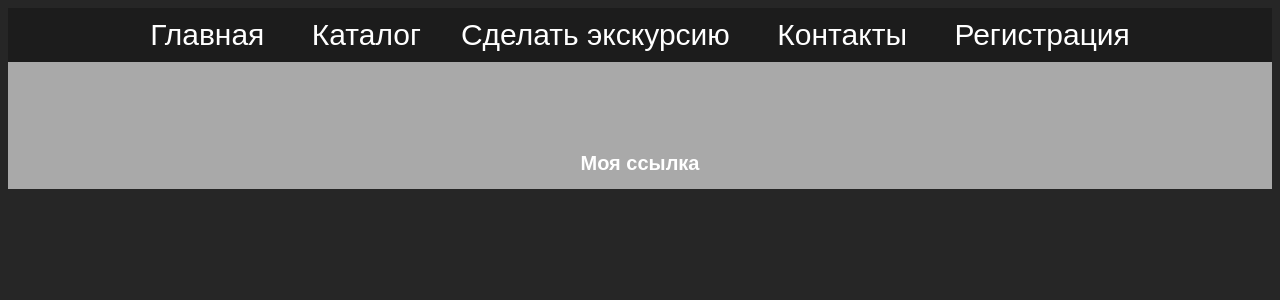
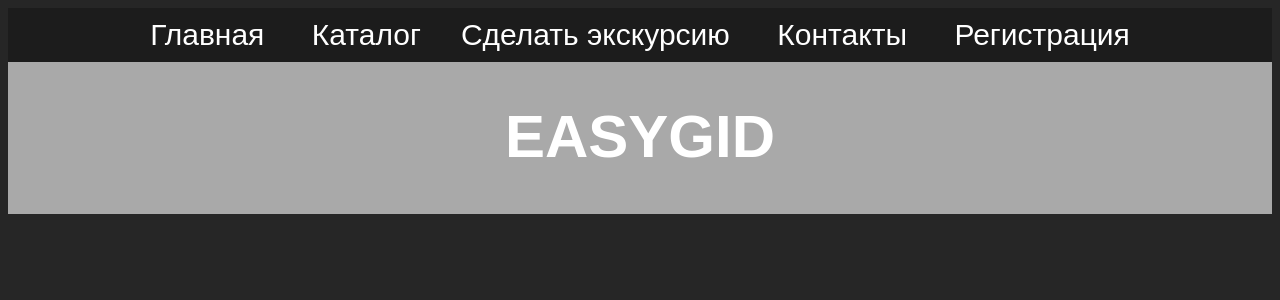
Before and after one commit to yurisobolev/gittest, a PHP site: page /main.html in a window 1280 px wide. Shown: the top 300 px of the page. Run offline with PHP 8.4, Linux system fonts and the light colour scheme.

Commit message:
god commit

```diff
--- a/main.css
+++ b/main.css
@@ -39,14 +39,10 @@ body {
  color: #FFB028;
   display: block;
 }
-h1 {
-font-size: 90px;
-margin-top: 90px;
-}
 
 
 #page {
-
+font-size: 140px;
   position: relative;
   width: 100%;
   font-size: 30px;
@@ -60,7 +56,7 @@ margin-top: 90px;
   padding: 0 30px;
   height: 1.2em;
   overflow: hidden;
-  font-size: 20px;
+  font-size: 60px;
   display: inline-block;
   position: relative;
   text-decoration: none;
--- a/main.html
+++ b/main.html
@@ -22,7 +22,7 @@
         </ul>
     </div>
     <div id="page">
-    <h1 class="btn8" href="#"><span data-hover="Моя ссылка">Моя ссылка</span></h1>
+    <h1 class="btn8" href="https://vk.com/uadebil228"><span data-hover="Моя ссылка">EASYGID</span></h1>
 
     </div>
 
```
